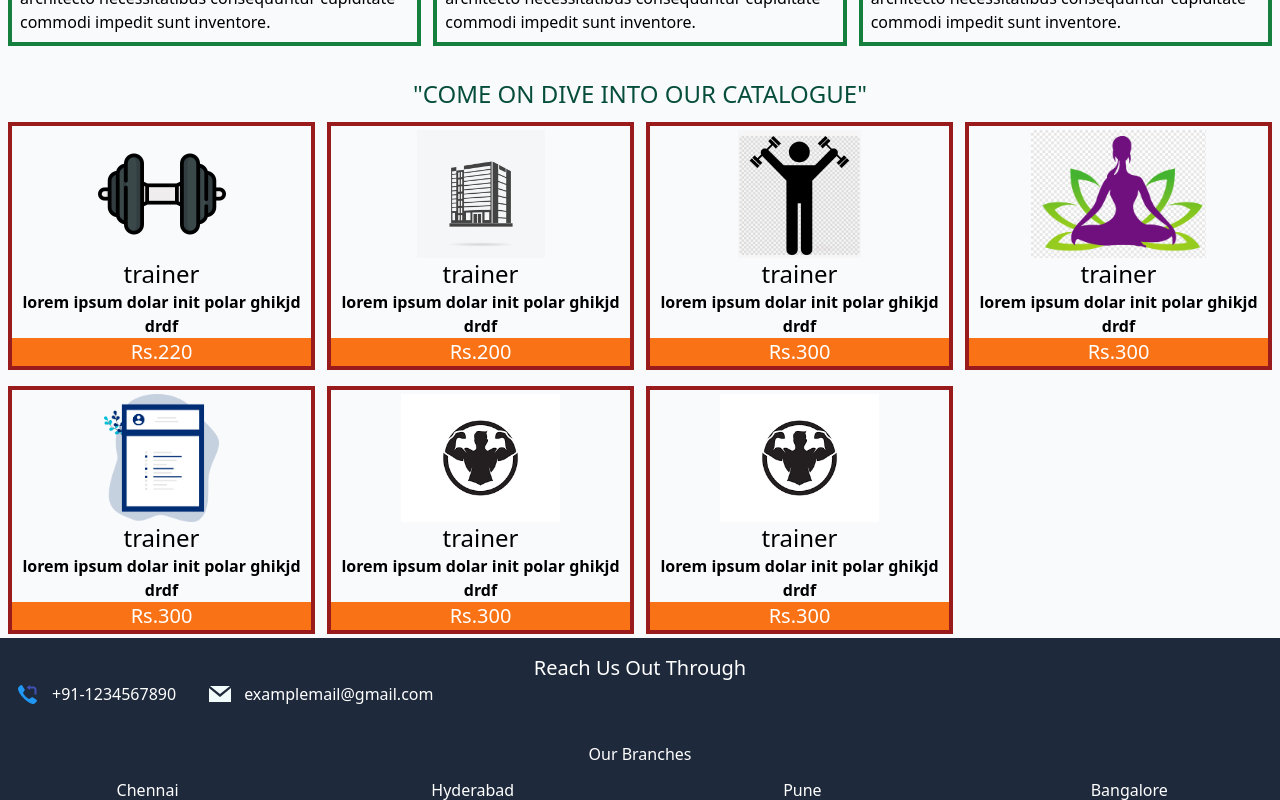
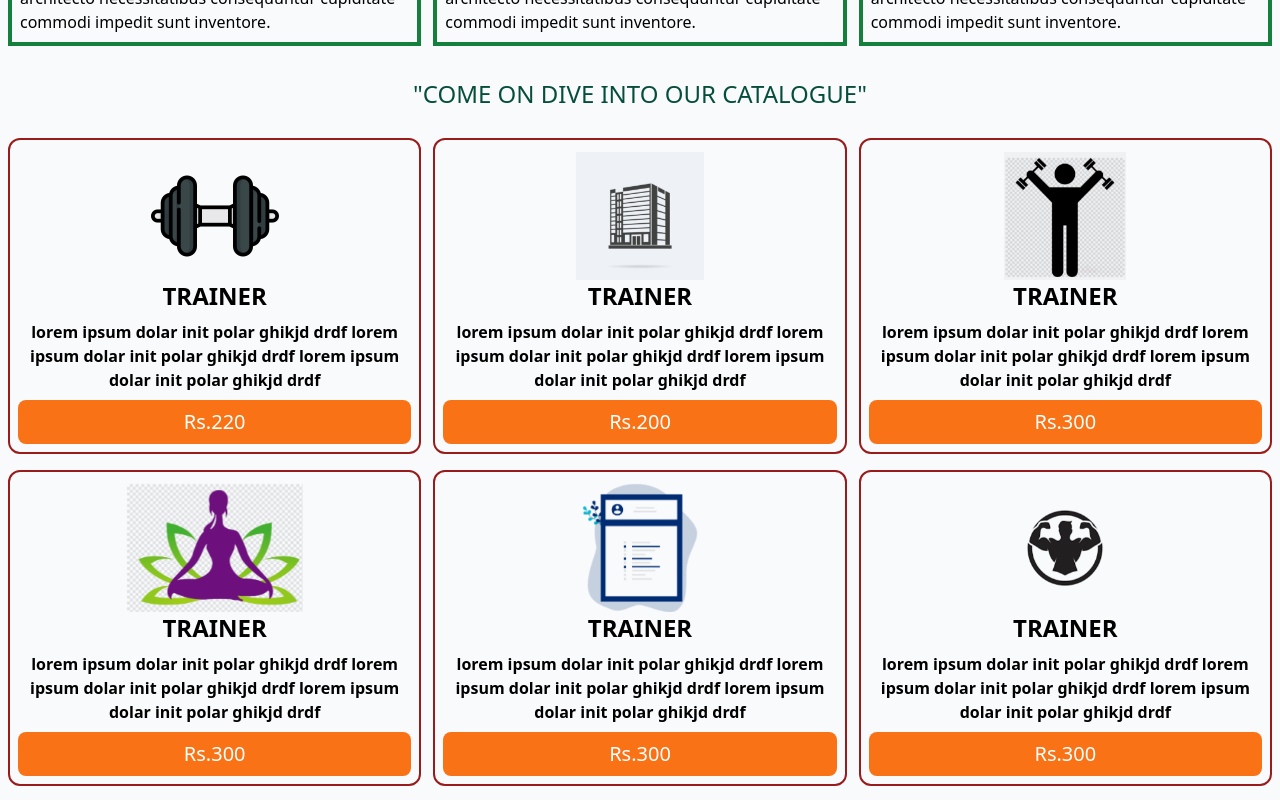
Before and after one commit to krishnaprasad2098/bro_gym, a React (Create React App) app: page /bro_gym/ in a window 1280 px wide. Shown: the part 1840-2640 px from the top of the page. Built offline with nearby package versions, Linux system fonts and the light colour scheme.

Commit message:
updated the styling to the pricecard.

```diff
--- a/src/components/PriceCard.js
+++ b/src/components/PriceCard.js
@@ -1,22 +1,28 @@
-import React from 'react'
-import pricedetails from '../data/Pricedetails.js'
+import React from "react";
+import pricedetails from "../data/Pricedetails.js";
 const PriceCard = () => {
   return (
-    <div className="md:grid grid-cols-4 gap-3 mt-1 mr-2 ml-2 ">
+    <div className="md:grid grid-cols-3  gap-3 mt-1 mx-2 py-4 ">
+      {pricedetails.map((value) => {
+        return (
+          <div className="border-2 border-red-800 w-34 gap-y-8 text-center mb-1 rounded-xl p-2">
+            <img
+              src={value.imagelink}
+              alt="image_"
+              className="w-auto h-32 ml-auto mr-auto mt-1 mix-blend-multiply "
+            />
+            <h1 className="font-bold font-sans uppercase text-2xl">
+              {value.name}
+            </h1>
+            <p className="font-semibold py-2">{value.description}</p>
+            <h1 className="bg-orange-500 text-xl  text-white rounded-lg py-2 hover:bg-orange-300">
+              {value.price}
+            </h1>
+          </div>
+        );
+      })}
+    </div>
+  );
+};
 
-     {pricedetails.map((value)=>{
-      return(
-        <div className="border-4 border-red-800 w-34 gap-4 text-center mb-1">
-          <img src={value.imagelink} alt="image_" className="w-auto h-32 ml-auto mr-auto mt-1 "/>
-          <h1 className="font-medium text-2xl">{value.name}</h1>
-          <p className="font-semibold">{value.description}</p>
-          <h1 className="bg-orange-500 text-xl text-white" >{value.price}</h1>
-        </div>
-      )
-     })}
-
-    </div>
-  )
-}
-
-export default PriceCard
+export default PriceCard;
--- a/src/components/Testimonials.js
+++ b/src/components/Testimonials.js
@@ -1,7 +1,7 @@
 import React from "react";
 
 const Testimonials = () => {
-  return <div>Testimonials</div>;
+  return <div></div>;
 };
 
 export default Testimonials;
--- a/src/data/Pricedetails.js
+++ b/src/data/Pricedetails.js
@@ -1,64 +1,68 @@
-import logo1 from '../assets/images/image-1.png'
+import logo1 from "../assets/images/image-1.png";
 
-import logo2 from '../assets/images/image-2.jpg'
-import logo3 from '../assets/images/image-3.png'
-import logo4 from '../assets/images/image-4.png'
-import logo5 from '../assets/images/image-5.png'
-import logo6 from '../assets/images/image-6.png'
-
-
+import logo2 from "../assets/images/image-2.jpg";
+import logo3 from "../assets/images/image-3.png";
+import logo4 from "../assets/images/image-4.png";
+import logo5 from "../assets/images/image-5.png";
+import logo6 from "../assets/images/image-6.png";
 
 const pricedetails = [
   {
-        "id":1,
-        "imagelink":logo1,
-        "name":"trainer",
-        "price":'Rs.220',
-        "description":'lorem ipsum dolar init polar ghikjd drdf'
+    id: 1,
+    imagelink: logo1,
+    name: "trainer",
+    price: "Rs.220",
+    description:
+      "lorem ipsum dolar init polar ghikjd drdf lorem ipsum dolar init polar ghikjd drdf lorem ipsum dolar init polar ghikjd drdf",
   },
   {
-        "id":2,
-        "imagelink":logo2,
-        "name":"trainer",
-        "price":'Rs.200',
-        "description":'lorem ipsum dolar init polar ghikjd drdf'
+    id: 2,
+    imagelink: logo2,
+    name: "trainer",
+    price: "Rs.200",
+    description:
+      "lorem ipsum dolar init polar ghikjd drdf lorem ipsum dolar init polar ghikjd drdf lorem ipsum dolar init polar ghikjd drdf",
   },
   {
-        "id":3,
-        "imagelink":logo3,
-        "name":"trainer",
-        "price":'Rs.300',
-        "description":'lorem ipsum dolar init polar ghikjd drdf'
+    id: 3,
+    imagelink: logo3,
+    name: "trainer",
+    price: "Rs.300",
+    description:
+      "lorem ipsum dolar init polar ghikjd drdf lorem ipsum dolar init polar ghikjd drdf lorem ipsum dolar init polar ghikjd drdf",
   },
   {
-        "id":4,
-        "imagelink":logo4,
-        "name":"trainer",
-        "price":'Rs.300',
-        "description":'lorem ipsum dolar init polar ghikjd drdf'
+    id: 4,
+    imagelink: logo4,
+    name: "trainer",
+    price: "Rs.300",
+    description:
+      "lorem ipsum dolar init polar ghikjd drdf lorem ipsum dolar init polar ghikjd drdf lorem ipsum dolar init polar ghikjd drdf",
   },
   {
-        "id":5,
-        "imagelink":logo5,
-        "name":"trainer",
-        "price":'Rs.300',
-        "description":'lorem ipsum dolar init polar ghikjd drdf'
+    id: 5,
+    imagelink: logo5,
+    name: "trainer",
+    price: "Rs.300",
+    description:
+      "lorem ipsum dolar init polar ghikjd drdf lorem ipsum dolar init polar ghikjd drdf lorem ipsum dolar init polar ghikjd drdf",
   },
   {
-        "id":6,
-        "imagelink":logo6,
-        "name":"trainer",
-        "price":'Rs.300',
-        "description":'lorem ipsum dolar init polar ghikjd drdf'
+    id: 6,
+    imagelink: logo6,
+    name: "trainer",
+    price: "Rs.300",
+    description:
+      "lorem ipsum dolar init polar ghikjd drdf lorem ipsum dolar init polar ghikjd drdf lorem ipsum dolar init polar ghikjd drdf",
   },
   {
-        "id":7,
-        "imagelink":logo6,
-        "name":"trainer",
-        "price":'Rs.300',
-        "description":'lorem ipsum dolar init polar ghikjd drdf '
-    }
+    id: 7,
+    imagelink: logo6,
+    name: "trainer",
+    price: "Rs.300",
+    description:
+      "lorem ipsum dolar init polar ghikjd drdf lorem ipsum dolar init polar ghikjd drdf lorem ipsum dolar init polar ghikjd drdf ",
+  },
+];
 
-]
-
-export default pricedetails
+export default pricedetails;
```
Lines whose indentation alone changed are shown as unchanged.
